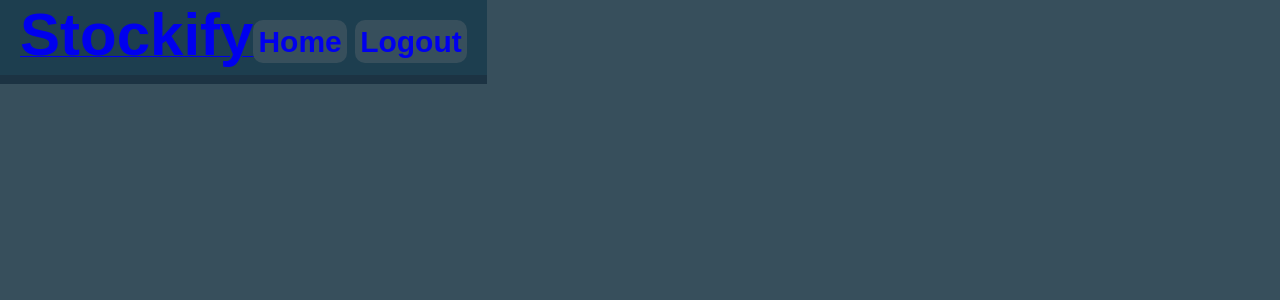
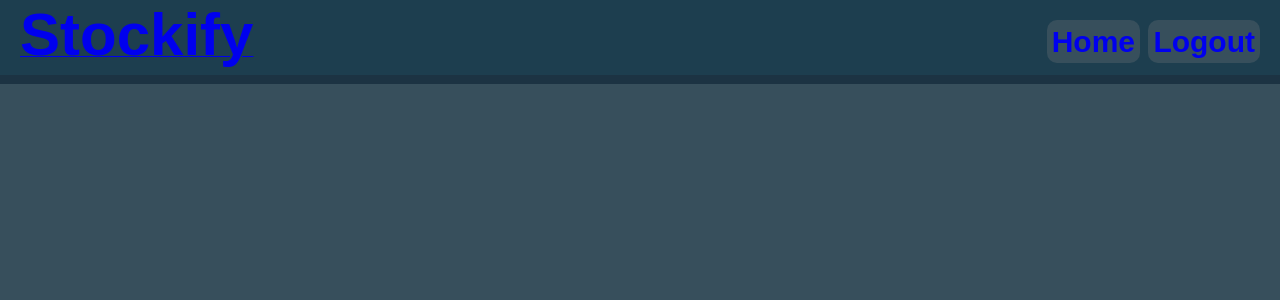
Before and after one commit to TemiTemi22/ITSrProject, a PHP site: page /managerHome.php in a window 1280 px wide. Shown: the top 300 px of the page. Run offline with PHP 8.4, Linux system fonts and the light colour scheme.

Commit message:
Update style.css

```diff
--- a/style.css
+++ b/style.css
@@ -12,7 +12,7 @@ header{
   margin: 0px;
   padding: 0px;
   position: fixed;
-  top: 0;
+  width: 100%;
 }
 
 a:visited{
```
